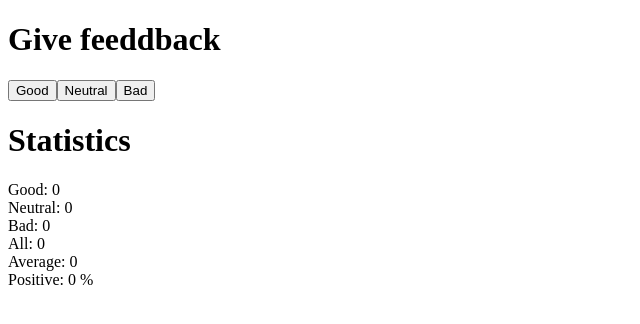
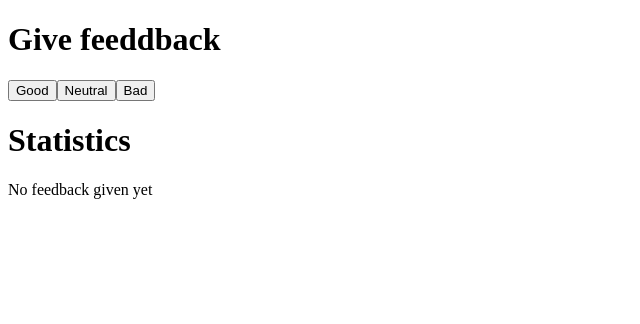
Before and after one commit to thefl0ur/fullstackopen, a React (Vite) app in the folder part1/uni-cafe/: page / in a window 1280 px wide. Shown: the top 324 px of the page, without its empty margins (0-640 px from the left). Built offline with nearby package versions, Linux system fonts and the light colour scheme.

Commit message:
Part 1: Exercise 1.9

```diff
--- a/part1/uni-cafe/src/App.jsx
+++ b/part1/uni-cafe/src/App.jsx
@@ -1,14 +1,22 @@
 import { useState } from 'react'
 
 const Statistics = ({good, bad, neutral, total}) => {
+    if (total == 0) {
+      return (
+        <div>
+          No feedback given yet
+        </div>
+      )
+    }
+
     return (
       <div>
         <div>Good: {good}</div>
         <div>Neutral: {neutral}</div>
         <div>Bad: {bad}</div>
         <div>All: {total}</div>
-      <div>Average: {total != 0? (good - bad)/total: 0}</div>
-      <div>Positive: {total != 0? good/total * 100: 0} %</div>
+        <div>Average: {(good - bad)/total}</div>
+        <div>Positive: {good/total * 100} %</div>
       </div>
     )
 }
```
Lines whose indentation alone changed are shown as unchanged.
